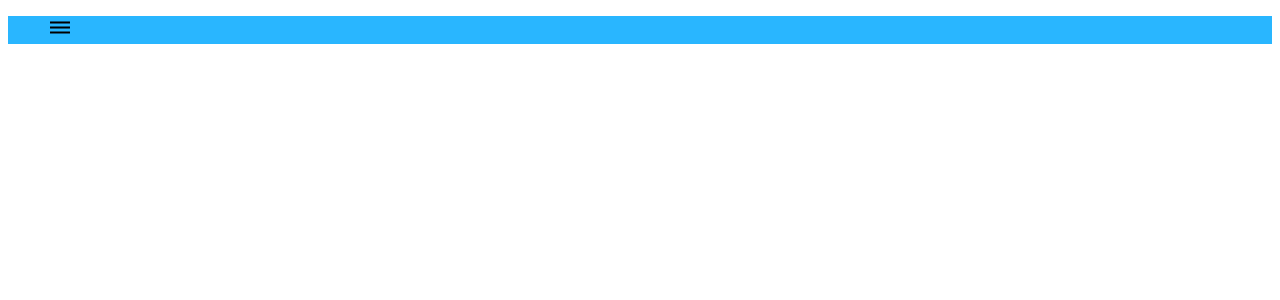
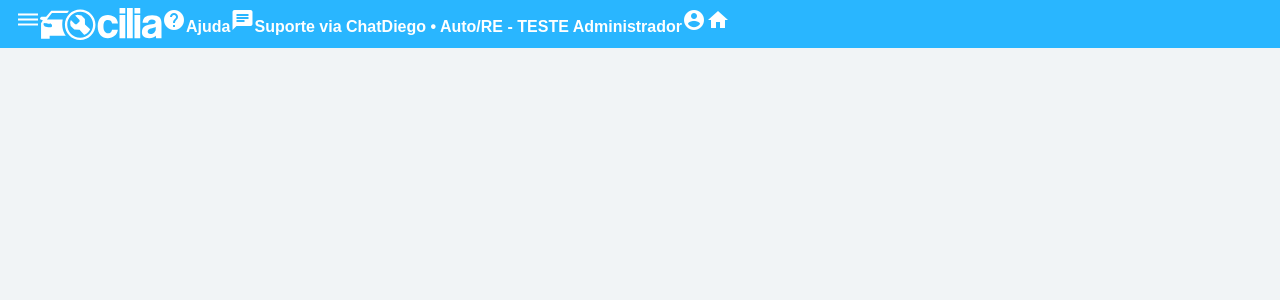
Before and after one commit to Tiago-devop/projeto-front-end-tiago-ramos, a React (Create React App) app in the folder cilia-app/: page / in a window 1280 px wide. Shown: the top 300 px of the page. Built offline with nearby package versions, Linux system fonts and the light colour scheme.

Commit message:
adding navbar items

```diff
--- a/cilia-app/public/index.html
+++ b/cilia-app/public/index.html
@@ -4,6 +4,13 @@
     <meta charset="UTF-8" />
     <meta http-equiv="X-UA-Compatible" content="IE=edge" />
     <meta name="viewport" content="width=device-width, initial-scale=1.0" />
+
+    <link
+      rel="stylesheet"
+      href="https://cdn.jsdelivr.net/npm/bootstrap@4.6.0/dist/css/bootstrap.min.css"
+      integrity="sha384-B0vP5xmATw1+K9KRQjQERJvTumQW0nPEzvF6L/Z6nronJ3oUOFUFpCjEUQouq2+l"
+      crossorigin="anonymous"
+    />
 
     <link
       href="https://fonts.googleapis.com/icon?family=Material+Icons"
--- a/cilia-app/src/components/User.js
+++ b/cilia-app/src/components/User.js
@@ -1,15 +1,34 @@
 import React from "react";
 import "./User.scss";
+import { ReactComponent as CiliaLogo } from "../assets/images/logo.svg";
 
 function User() {
   return (
-    <div>
+    <>
       <div className="navbar">
         <ul className="nav">
-          <i class="material-icons icons--white"> dehaze </i>
+          <li>
+            <i className="material-icons"> dehaze </i>
+          </li>
+          <li>
+            <CiliaLogo />
+          </li>
+          <li>
+            <span className="material-icons">help</span>
+            Ajuda
+          </li>
+          <li>
+            <span className="material-icons">chat</span>
+            Suporte via Chat
+          </li>
+          <li>
+            Diego • Auto/RE - TESTE Administrador
+            <span className="material-icons">account_circle</span>
+            <span className="material-icons">home</span>
+          </li>
         </ul>
       </div>
-    </div>
+    </>
   );
 }
 
--- a/cilia-app/src/components/User.scss
+++ b/cilia-app/src/components/User.scss
@@ -2,4 +2,8 @@
 
 .navbar {
   background-color: var(--background-blue-color);
+
+  ul {
+    color: #fff;
+  }
 }
--- a/cilia-app/src/style/index.scss
+++ b/cilia-app/src/style/index.scss
@@ -0,0 +1,11 @@
+* {
+  padding: 0;
+  margin: 0;
+  box-sizing: border-box;
+}
+
+body {
+  background-color: #f1f4f6;
+  font-family: Arial, Helvetica, sans-serif;
+  font-weight: bold;
+}
```
